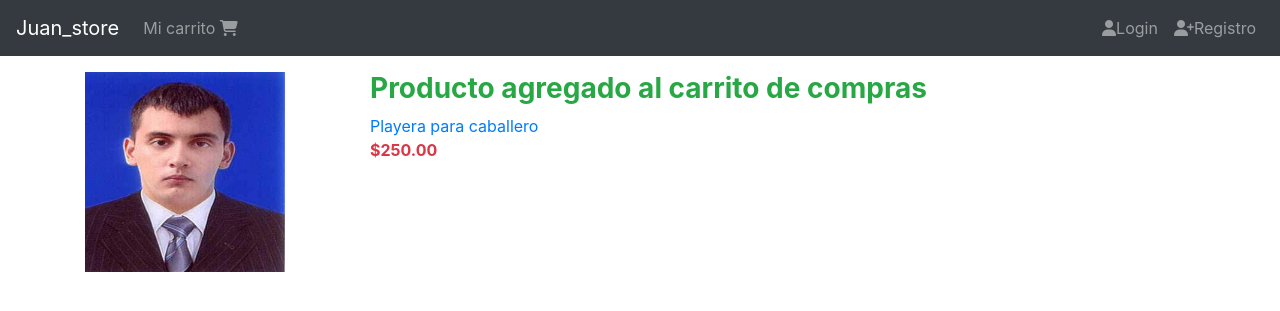
After one commit to jcsq20/juan_tienda, a Django app: template juan_store/carts/templates/carts/add.html in a window 1280 px wide. The commit adds this page. Shown: the top 311 px of the page. Run offline with Django 3.2, Linux system fonts and the light colour scheme; the template is opened without the code that fills it: values that come from a table or form of the project are taken from there, others are empty; data comes from the database, SQL or seed files in the repository; some libraries are stand-ins or nearby versions.

Commit message:
Agregar a carrito
Se crearon las dependencias necesarias para agregar productos al carrito

```diff
--- /dev/null
+++ b/juan_store/carts/templates/carts/add.html
@@ -0,0 +1,22 @@
+{%extends 'base.html'%}
+
+{% block content %}
+<div class="col-3">
+    {%if producto.imagen %}
+        <img src="{{producto.imagen.url}}" alt="Imagen del producto" width="200" height="200">
+    {%endif%}
+</div>
+<div class="col">
+    <div class="h3 font-weight-bold text-success">
+        Producto agregado al carrito de compras
+    </div>
+    <div class="">
+        <a href="{% url 'productos:producto' producto.slug%}">
+            {{ producto.titulo }}
+        </a>
+    </div>
+    <div class="font-weight-bold text-danger">
+        ${{producto.price}}
+    </div>
+</div>
+{% endblock %}
--- a/juan_store/carts/templates/carts/snippets/add.html
+++ b/juan_store/carts/templates/carts/snippets/add.html
@@ -1,4 +1,5 @@
-<form method="post">
+<form action="{% url 'carts:add' %}" method="post">
+    {% csrf_token %}
     <input type="hidden" name="product_id" value="{{ producto.id}}">
     <button type="submit" class="btn btn-warning"> Agregar carrito </button>
 </form>
--- a/juan_store/carts/urls.py
+++ b/juan_store/carts/urls.py
@@ -3,5 +3,6 @@ from . import views
 app_name="carts"
 
 urlpatterns = [
-    path("", views.cart, name="cart")
+    path("", views.cart, name="cart"),
+    path("agregar", views.add, name="add")
 ]
```
Also changed, not shown: juan_store/carts/views.py (+11 -0 lines).
